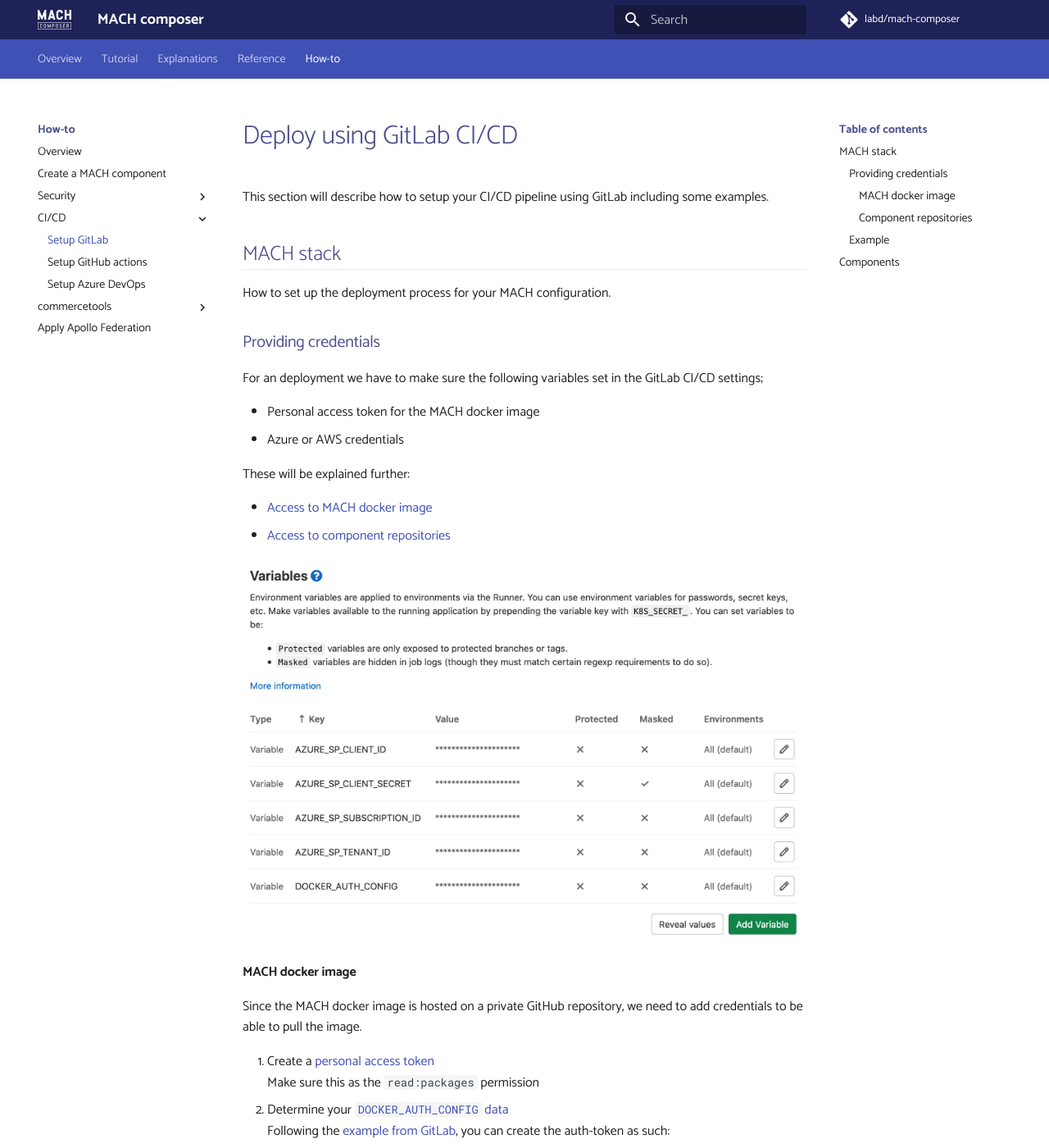
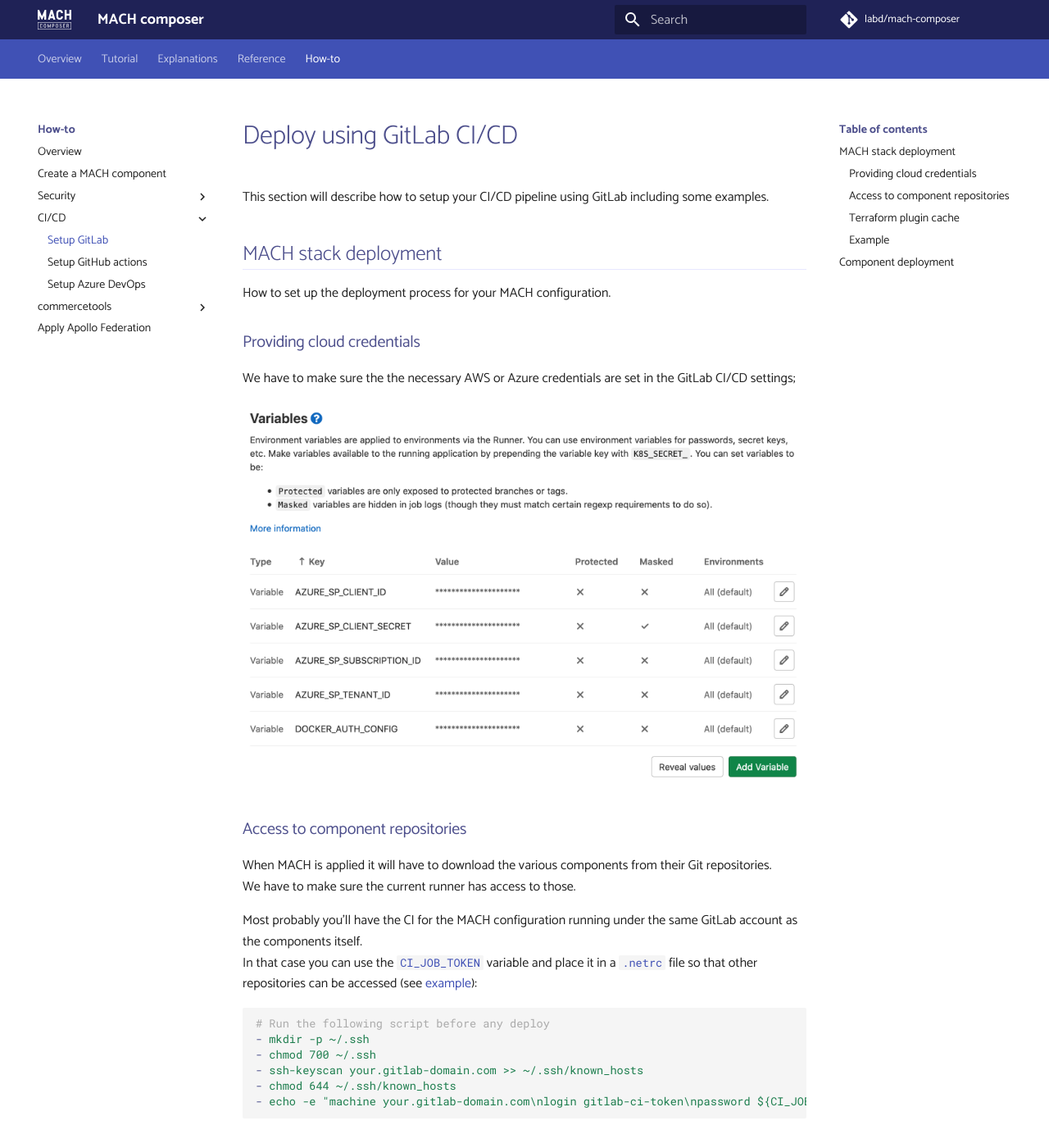
Before and after one commit to mach-composer/mach-composer-cli, an MkDocs documentation site: the page built from docs/src/howto/ci/gitlab.md, in a window 1280 px wide and 1400 px high. Shown: the whole window at 82% size. Built offline with MkDocs 1.6.1 and Material for MkDocs 9.7.7, drawn with Linux system fonts in a browser that asks for light colours; a script that is not in the unit is left out; comment, search, counter and statistics services are not loaded; some of the changed text lies outside the part shown.

Commit message:
Update CI docs
- Document TF plugin cache usage for GitLab
- Remove steps for private GitHub docker registry

````diff
--- a/docs/src/howto/ci/gitlab.md
+++ b/docs/src/howto/ci/gitlab.md
@@ -2,62 +2,36 @@
 
 This section will describe how to setup your CI/CD pipeline using GitLab including some examples.
 
-## MACH stack
+## MACH stack deployment
 
 How to set up the deployment process for your MACH configuration.
 
-### Providing credentials
+### Providing cloud credentials
 
-For an deployment we have to make sure the following variables set in the GitLab CI/CD settings;
-
-- Personal access token for the MACH docker image
-- Azure or AWS credentials
-
-These will be explained further:
-
-- [Access to MACH docker image](#mach-docker-image)
-- [Access to component repositories](#component-repositories)
+We have to make sure the the necessary AWS or Azure credentials are set in the GitLab CI/CD settings;
 
 ![CI/CD variables](../../_img/deployment/gitlab/variables.png)
 
-#### MACH docker image
-
-Since the MACH docker image is hosted on a private GitHub repository, we need to add credentials to be able to pull the image.
-
-1. Create a [personal access token](https://docs.github.com/en/free-pro-team@latest/github/authenticating-to-github/creating-a-personal-access-token)<br>
-   Make sure this as the `read:packages` permission
-2. Determine your [`DOCKER_AUTH_CONFIG` data](https://docs.gitlab.com/ee/ci/docker/using_docker_images.html#determining-your-docker_auth_config-data)
- <br>
-Following the [example from GitLab](https://docs.gitlab.com/ee/ci/docker/using_docker_images.html#determining-your-docker_auth_config-data), you can create the auth-token as such:
-
-```bash
-# The use of "-n" - prevents encoding a newline in the password.
-echo -n "my_username:my_access_token" | base64
-
-# Example output to copy
-bXlfdXNlcm5hbWU6bXlfcGFzc3dvcmQ=
-```
-
-And then give `DOCKER_AUTH_CONFIG` the following value:
-
-```
-{
-    "auths": {
-        "registry.example.com:5000": {
-            "auth": "(Base64 content from above)"
-        }
-    }
-}
-```
-
-
-#### Component repositories
+### Access to component repositories
 
 When MACH is applied it will have to download the various components from their Git repositories.<br>
 We have to make sure the current runner has access to those.
 
 Most probably you'll have the CI for the MACH configuration running under the same GitLab account as the components itself.<br>
-In that case you can use the [`CI_JOB_TOKEN`](https://docs.gitlab.com/ee/ci/variables/predefined_variables.html) variable and place it in a [`.netrc`](https://docs.gitlab.com/ee/user/project/new_ci_build_permissions_model.html#dependent-repositories) file so that other repositories can be accessed (see [example](#example)).
+In that case you can use the [`CI_JOB_TOKEN`](https://docs.gitlab.com/ee/ci/variables/predefined_variables.html) variable and place it in a [`.netrc`](https://docs.gitlab.com/ee/user/project/new_ci_build_permissions_model.html#dependent-repositories) file so that other repositories can be accessed (see [example](#example)):
+
+```yaml
+# Run the following script before any deploy
+- mkdir -p ~/.ssh
+- chmod 700 ~/.ssh
+- ssh-keyscan your.gitlab-domain.com >> ~/.ssh/known_hosts
+- chmod 644 ~/.ssh/known_hosts
+- echo -e "machine your.gitlab-domain.com\nlogin gitlab-ci-token\npassword ${CI_JOB_TOKEN}" > ~/.netrc
+```
+
+### Terraform plugin cache
+
+To speed up deployments and avoid re-downloads of each provider and module, we can set a `TF_PLUGIN_CACHE_DIR` as described in the [MACH deployment section](../../topics/deployment/config/index.md#cache-terraform-providers).
 
 ### Example
 
@@ -66,10 +40,16 @@
       ---
       image: docker.pkg.github.com/labd/mach-composer/mach:0.4
 
+      cache:
+        paths:
+         - $CI_PROJECT_DIR/tf-cache
+        key: $CI_PROJECT_ID
+
       variables:
         AWS_DEFAULT_REGION: $AWS_DEFAULT_REGION
         AWS_ACCESS_KEY_ID: $AWS_ACCESS_KEY_ID
         AWS_SECRET_ACCESS_KEY: $AWS_SECRET_ACCESS_KEY
+        TF_PLUGIN_CACHE_DIR: $CI_PROJECT_DIR/tf-cache
 
       before_script:
         - mkdir -p ~/.ssh
@@ -88,11 +68,17 @@
       ---
       image: docker.pkg.github.com/labd/mach-composer/mach:0.4
 
+      cache:
+        paths:
+         - $CI_PROJECT_DIR/tf-cache
+        key: $CI_PROJECT_ID
+
       variables:
         ARM_CLIENT_ID: $AZURE_SP_CLIENT_ID
         ARM_CLIENT_SECRET: $AZURE_SP_CLIENT_SECRET
         ARM_SUBSCRIPTION_ID: $AZURE_SP_SUBSCRIPTION_ID
         ARM_TENANT_ID: $AZURE_SP_TENANT_ID
+        TF_PLUGIN_CACHE_DIR: $CI_PROJECT_DIR/tf-cache
 
       before_script:
         - mkdir -p ~/.ssh
@@ -107,7 +93,7 @@
           - mach apply --auto-approve --with-sp-login -f $CI_PROJECT_DIR/main.yml
       ```
 
-## Components
+## Component deployment
 
 Example GitLab CI configuration
 
````
Also changed, not shown: docs/src/howto/ci/devops.md (+4 -7 lines), docs/src/howto/ci/github.md (+4 -4 lines), docs/src/topics/deployment/components.md (+3 -3 lines), docs/src/topics/deployment/config/index.md (+7 -0 lines).
